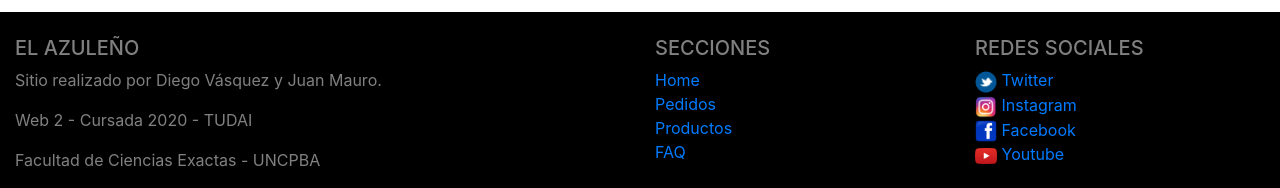
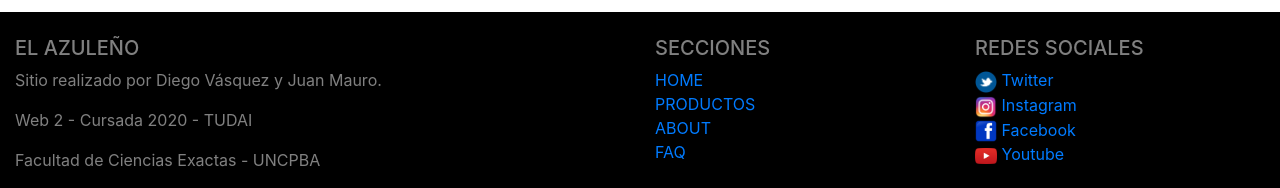
Before and after one commit to Juanemauro/angular-azuleniocomidas, an Angular app: page /about in a window 1280 px wide. Shown: the part 548-736 px from the top of the page. Built offline with nearby package versions, Linux system fonts and the light colour scheme.

Commit message:
Links en footer.

```diff
--- a/src/app/app.component.html
+++ b/src/app/app.component.html
@@ -37,10 +37,10 @@
         <div class="col-md-3 mb-md-0 mb-3">
             <h5 class="text-uppercase">SECCIONES</h5>
             <ul class="list-unstyled">
-            <li><a href="showHome">Home</a></li>
-            <li><a href="Pedidos">Pedidos</a></li>
-            <li><a href="Productos">Productos</a></li>
-            <li><a href="showFaq">FAQ</a></li>
+            <li><a [routerLink]="['home']">HOME</a></li>
+            <li><a [routerLink]="['/productos']">PRODUCTOS</a></li>
+            <li><a [routerLink]="['/about']">ABOUT</a></li>
+            <li><a [routerLink]="['/faq']">FAQ</a></li>
             </ul>
         </div>
         <div class="col-md-3 mb-md-0 mb-3">
```
